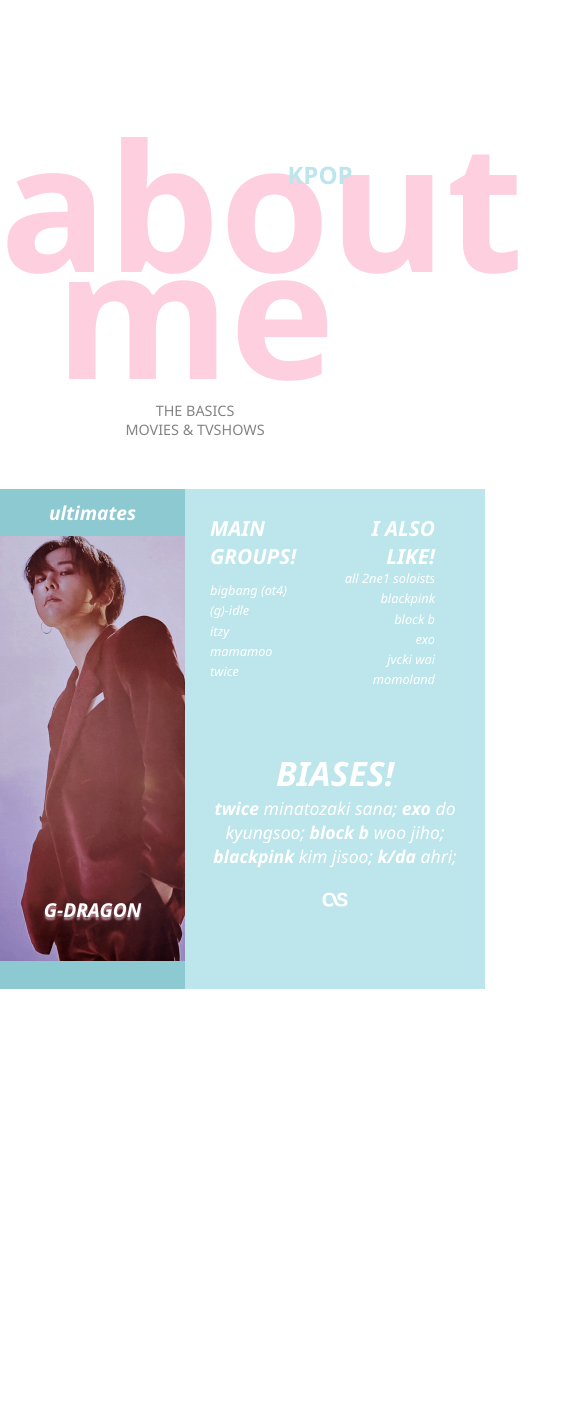
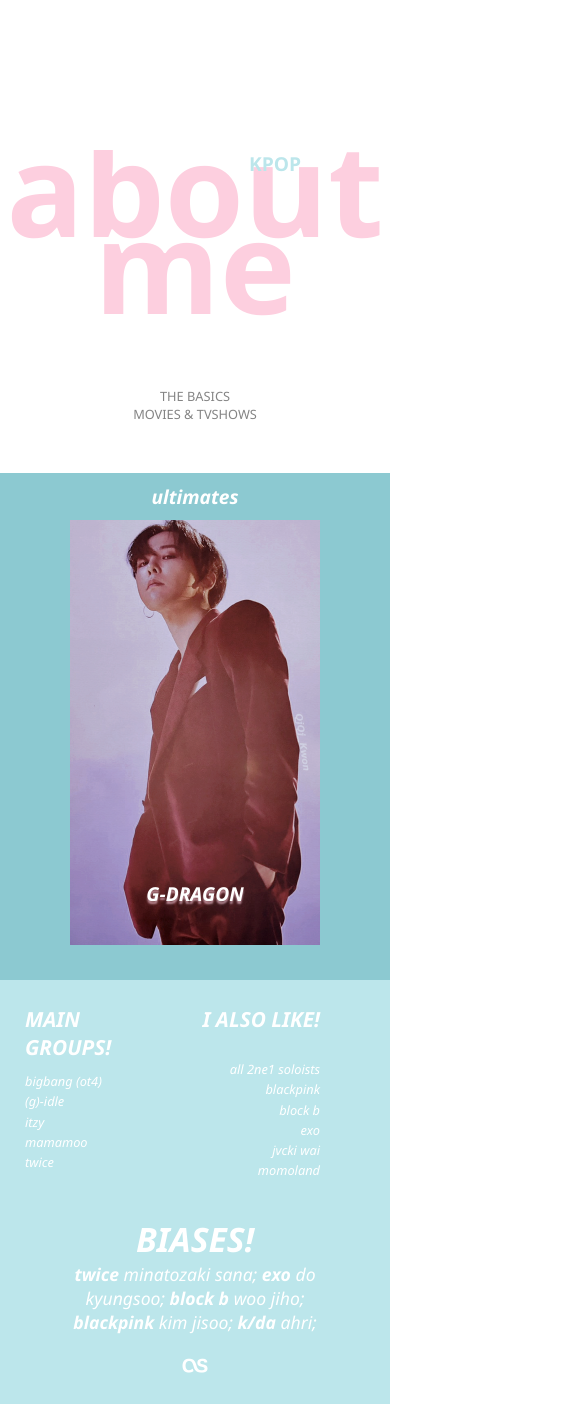
Before and after one commit to wheeout/about-me, a plain HTML site: page pages/kpop.html in a window 390 px wide. Shown: the top 1407 px of the page, 585 px wide, since content can reach past the window. Before the commit the page ends 1039 px from the top, so only its background shows below. Drawn offline with nearby package versions, Linux system fonts and the light colour scheme.

Commit message:
Update kpop.css

```diff
--- a/pages/kpop.css
+++ b/pages/kpop.css
@@ -115,6 +115,7 @@
 .heading {
     text-align: center;
     margin-top: 150px;
+    overflow: hidden;
 }
 
 .heading-menu {
@@ -181,8 +182,8 @@
 
 .box-2 {
     background-color:var(--blue-primary);
-    width: 500px;
-    height: 500px;
+    max-width: 500px;
+    max-height: 500px;
     margin-top: 50px;
     margin-bottom: 50px;
     flex: 1;
@@ -197,13 +198,12 @@
 .info-user-1 {
     margin-top: 25px;
     margin-left: 25px;
-    width: 240px;
+    max-width: 240px;
     height: 90%;
 }
 
 .info-user-2 {
-    float: right;
-    width: 240px;
+    max-width: 240px;
     margin-top: 25px;
     margin-right: 25px;
     height: 90%;
@@ -211,7 +211,7 @@
 
 .info-user-3 {
     text-align: center;
-    margin: 50px 25px;
+    margin: 60px 25px;
     width: 450px;
 }
 
@@ -220,6 +220,8 @@
     font-size: 25px;
     color: white;
 }
+
+/* Media Query */
 
 @media (max-width: 815px) {
     .heading h1 {
@@ -310,14 +312,6 @@
 }
 
 @media (max-width: 600px) {
-    .info-user-1 {
-        width: 100px;
-    }
-
-    .info-user-2 {
-        width: 100px;
-    }
-
     .info-user-3 {
         width: 250px;
     }
@@ -350,11 +344,69 @@
 @media (max-width: 540px) {
     .box-1 {
         background-color: var(--blue-secondary);
-        width: 185px;
+        max-width: 185px;
     }
 
     .swiper-container {
-        width: 185px;
+        max-width: 185px;
         margin: auto;
     }
 }
+
+@media (max-width: 435px) {
+    .heading {
+        overflow: hidden;
+    }
+
+    .heading h1 {
+        font-size: 8.0rem;
+        line-height: 60%;
+        height: 200px;
+    }
+
+    .current-page {
+        margin-top: -200px;
+        margin-right: -160px;
+    }
+
+    .current-page a {
+        font-size: 1.2rem;
+    }
+
+    .heading-menu a {
+        font-size: 0.8rem;
+    }
+
+    .boxes {
+        flex-direction: column;
+    }
+
+    .box-1 {
+        max-width: 500px;
+    }
+
+    .box-2 {
+        margin-top: 0px;
+    }
+
+    .info-user-2 {
+        text-align: right;
+    }
+
+    .info-user-3 {
+        margin: 0 auto;
+        margin-top: 25px;
+    }
+
+    .last-icon{
+        margin-bottom: 25px;
+    }
+
+    .swiper-container {
+        margin-bottom: 35px;
+        max-width: 475px;
+        max-height: 500px;
+        background-size: contain;
+    }
+
+}
```
